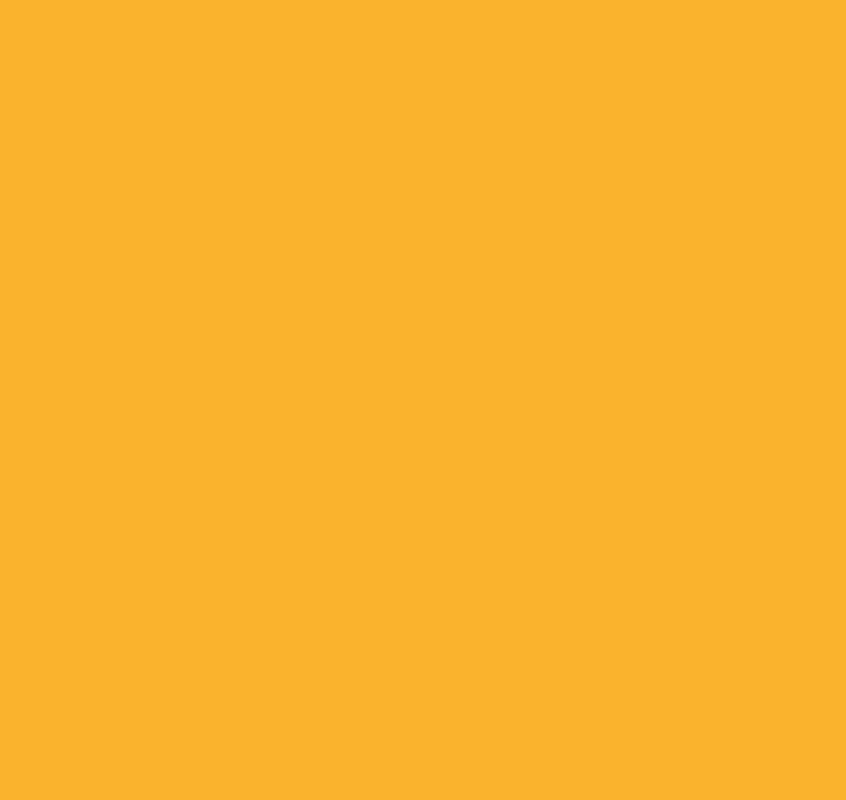
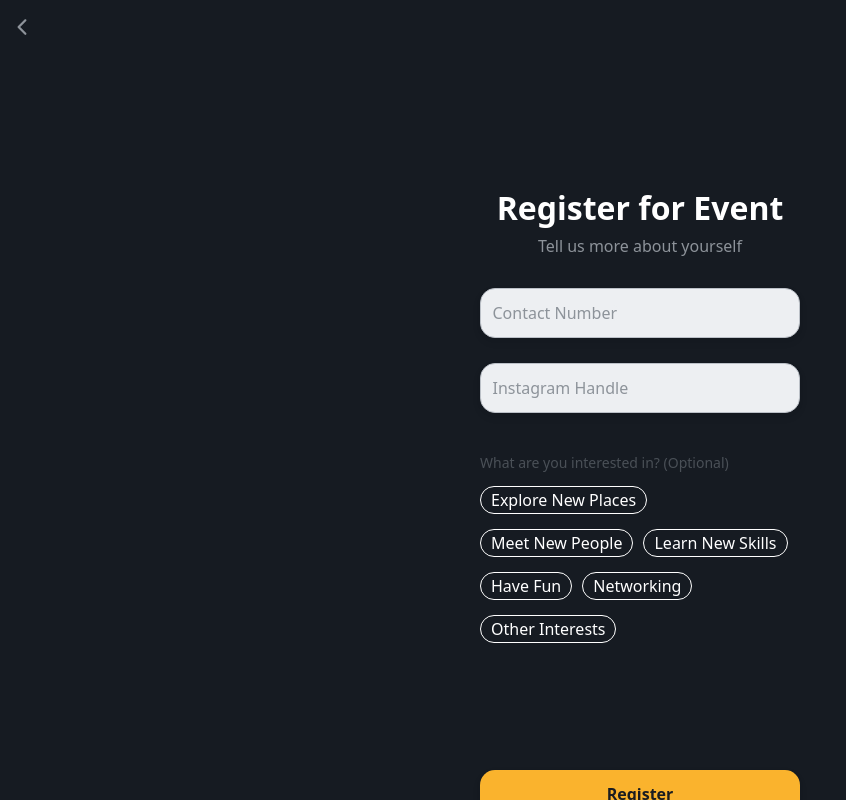
Before and after one commit to vibo-infra/vibo-web, a React (Vite) app: page /register in a window 1280 px wide. Before the commit this address had no page. Shown: the whole page, without its empty margins (0-846 px from the left). Built offline with nearby package versions, Linux system fonts and the light colour scheme.

Commit message:
add event registry form

```diff
--- a/package.json
+++ b/package.json
@@ -12,13 +12,15 @@
   "dependencies": {
     "@reduxjs/toolkit": "^2.10.1",
     "axios": "^1.13.2",
+    "formik": "^2.4.9",
     "leaflet": "^1.9.4",
     "react": "^19.2.0",
     "react-dom": "^19.2.0",
     "react-icons": "^5.5.0",
     "react-leaflet": "^5.0.0",
     "react-redux": "^9.2.0",
-    "react-router-dom": "^7.9.6"
+    "react-router-dom": "^7.9.6",
+    "yup": "^1.7.1"
   },
   "devDependencies": {
     "@eslint/js": "^9.39.1",
--- a/src/components/ui/Button.tsx
+++ b/src/components/ui/Button.tsx
@@ -8,6 +8,9 @@ interface ButtonProps extends React.ButtonHTMLAttributes<HTMLButtonElement> {
   size?: ButtonSize;
   fullWidth?: boolean;
   loading?: boolean;
+  className?: string;
+  children: React.ReactNode;
+  onClick?: () => void;
 }
 
 const Button: React.FC<ButtonProps> = ({
--- /dev/null
+++ b/src/components/ui/MultiSelectRadio.tsx
@@ -0,0 +1,31 @@
+
+interface MultiSelectRadioProps {
+    list: string[];
+    selectedItems: string[];
+    setSelectedItems: (items: string[]) => void;
+    className?: string;
+}
+
+const MultiSelectRadio = ({list, selectedItems, setSelectedItems, className}: MultiSelectRadioProps) => {
+  return (
+    <div className={className}>
+      {list.map(item => (
+        <button
+            key={item}
+            className={`px-4 py-2 border border-text rounded-3xl text-md mr-2 my-2 hover:bg-primary/10 transition ${selectedItems.includes(item) ? 'bg-primary text-text' : 'text-text'}`}
+            onClick={() => {
+              if (selectedItems.includes(item)) {
+                setSelectedItems(selectedItems.filter(i => i !== item));
+              } else {
+                setSelectedItems([...selectedItems, item]);
+              }
+            }}
+        >
+            {item}
+        </button>
+      ))}
+    </div>
+  )
+}
+
+export default MultiSelectRadio
--- a/src/pages/event-details/EventDetails.tsx
+++ b/src/pages/event-details/EventDetails.tsx
@@ -4,12 +4,19 @@ import Button from '../../components/ui/Button'
 import { RiHeartAdd2Line } from "react-icons/ri";
 import LocationMap from '../../components/event-cards/LocationMap';
 import { useEffect } from 'react';
+import { useNavigate } from 'react-router-dom';
 
 
 const EventDetails = () => {
+    const navigate = useNavigate();
+
     useEffect(() => {
         window.scrollTo(0, 0);
     }, []);
+
+    const handleRegisterClick = () => {
+        navigate('/register');
+    }
 
 
   return (
@@ -44,7 +51,7 @@ const EventDetails = () => {
         <LocationMap />
       </div>
         <div className='fixed bottom-0 w-full flex gap-4 items-center justify-around p-4 z-1000'>
-            <Button variant="primary" className="w-full rounded-4xl flex text-text text-md font-bolder shadow-soft">Register Now</Button>
+            <Button onClick={handleRegisterClick} variant="primary" className="w-full rounded-4xl flex text-text text-md font-bolder shadow-soft">Register Now</Button>
             <RiHeartAdd2Line className='text-xxl w-20 h-17 text-primary bg-background-primary p-2 rounded-full'/>
         </div>
     </div>
--- /dev/null
+++ b/src/pages/explore/RegisterToEvent.tsx
@@ -0,0 +1,175 @@
+import {useState} from 'react';
+import { Formik, Field, ErrorMessage } from 'formik';
+import * as Yup from 'yup';
+import Input from '../../components/ui/Input';
+import Button from '../../components/ui/Button';
+import MultiSelectRadio from '../../components/ui/MultiSelectRadio';
+import { IoIosArrowBack } from "react-icons/io";
+import { useNavigate } from 'react-router-dom';
+
+interface FormValues {
+  phone: string;
+  instagram: string;
+}
+
+interface HandleSubmitProps {
+  setSubmitting: (isSubmitting: boolean) => void;
+  resetForm: () => void;
+}
+
+interface FieldProps {
+  field: {
+    value: string;
+    onChange: (e: React.ChangeEvent<any>) => void;
+    onBlur: (e: React.FocusEvent<any>) => void;
+  };
+}
+
+const validationSchema = Yup.object({
+  phone: Yup.string()
+    .required('Phone number is required')
+    .matches(/^\d{10}$/, 'Phone number must be exactly 10 digits')
+    .test('is-valid-number', 'Invalid phone number', (value) => {
+      if (!value) return false;
+      return /^[6-9]\d{9}$/.test(value);
+    }),
+  instagram: Yup.string()
+    .required('Instagram handle is required')
+    .matches(/^@?(\w){1,15}$/, 'Invalid Instagram handle (1-15 characters, letters/numbers/underscore only)')
+    .transform((value) => value.replace(/^@/, '')) // Remove @ if present
+});
+
+const ErrorText = ({ name }: { name: string }) => (
+  <div className="h-5 mb-1">
+    <ErrorMessage name={name}>
+      {(msg) => <div className="text-red-100 text-xs">{msg}</div>}
+    </ErrorMessage>
+  </div>
+);
+
+const RegisterToEvent = () => {
+    const [selectedItems, setSelectedItems] = useState<string[]>([]);
+    const navigate = useNavigate();
+
+
+  const interestsList = [
+    'Explore New Places',
+    'Meet New People',
+    'Learn New Skills',
+    'Have Fun',
+    'Networking',
+    'Other Interests'
+  ];
+
+  const initialValues = {
+    phone: '',
+    instagram: ''
+  };
+
+  const handleSubmit = (values: FormValues, { setSubmitting, resetForm }: HandleSubmitProps) => {
+    const formData = {
+      ...values,
+      instagram: values.instagram.startsWith('@') ? values.instagram : `@${values.instagram}`,
+      interests: selectedItems
+    };
+
+    console.log('Form data:', formData);
+
+    // Simulate API call
+    setTimeout(() => {
+      alert('Registration successful!');
+      resetForm();
+      setSelectedItems([]);
+      setSubmitting(false);
+    }, 1000);
+  };
+
+  return (
+    <div className="w-screen min-h-screen bg-background-primary top-0 left-0 fixed overflow-y-auto">
+    <IoIosArrowBack
+        className="absolute top-6 left-4 text-xl text-text-muted cursor-pointer"
+        onClick={() => navigate('/explore')}
+      />
+      <div className="max-w-xxl mx-auto py-[15%] px-4">
+        <h1 className="text-center text-xxl font-bold text-text mb-4">
+          Register for Event
+        </h1>
+        <p className="text-center text-md text-text-muted mb-12">
+          Tell us more about yourself
+        </p>
+
+        <Formik
+          initialValues={initialValues}
+          validationSchema={validationSchema}
+          onSubmit={handleSubmit}
+          validateOnChange={true}
+          validateOnBlur={true}
+        >
+          {({ isSubmitting, handleSubmit }) => (
+            <div className="flex flex-col gap-2 w-full max-w-lg mx-auto">
+              {/* Phone Number Field */}
+              <Field name="phone">
+                {({ field }: FieldProps) => (
+                  <>
+                    <Input
+                      {...field}
+                      type="tel"
+                      label="Contact Number"
+                      placeholder="Enter 10-digit phone number"
+                      className="h-20 shadow-soft"
+                      maxLength={10}
+                    />
+                    <ErrorText name="phone" />
+                  </>
+                )}
+              </Field>
+
+              {/* Instagram Handle Field */}
+              <Field name="instagram">
+                {({ field }: FieldProps) => (
+                  <>
+                    <Input
+                      {...field}
+                      type="text"
+                      label="Instagram Handle"
+                      placeholder="@username"
+                      className="h-20 shadow-soft"
+                      maxLength={16}
+                    />
+                    <ErrorText name="instagram" />
+                  </>
+                )}
+              </Field>
+
+              {/* Interests Selection */}
+              <div className="mt-6">
+                <label className="block text-sm font-medium mb-3 text-text-secondary-light">
+                  What are you interested in? (Optional)
+                </label>
+                <MultiSelectRadio
+                  list={interestsList}
+                  selectedItems={selectedItems}
+                  setSelectedItems={setSelectedItems}
+                  className="flex flex-wrap gap-2"
+                />
+              </div>
+
+              {/* Submit Button */}
+              <Button
+                variant="primary"
+                className="h-20 shadow-soft mt-20 font-semibold text-md text-text-light absolute bottom-8 left-1/2 transform -translate-x-1/2 max-w-lg w-full"
+                onClick={handleSubmit}
+                disabled={isSubmitting}
+                type='submit'
+              >
+                {isSubmitting ? 'Registering...' : 'Register'}
+              </Button>
+            </div>
+          )}
+        </Formik>
+      </div>
+    </div>
+  );
+};
+
+export default RegisterToEvent;
--- a/src/routes/RouterConfig.tsx
+++ b/src/routes/RouterConfig.tsx
@@ -3,6 +3,7 @@ import LandingPage from '../pages/landing-page/LandingPage'
 import Login from '../pages/auth/Login'
 import ExplorePage from '../pages/explore/ExplorePage'
 import EventDetails from '../pages/event-details/EventDetails'
+import RegisterToEvent from '../pages/explore/RegisterToEvent'
 
 const RouterConfig = () => {
   return (
@@ -13,6 +14,7 @@ const RouterConfig = () => {
             <Route path='/login' element={<Login />} />
             <Route path='/explore' element={<ExplorePage />} />
             <Route path='/id' element={<EventDetails />} />
+            <Route path='/register' element={<RegisterToEvent />} />
         </Routes>
       </BrowserRouter>
     </div>
```
Also changed, not shown: 1 other file (tests, documents, lock files or other folders).
